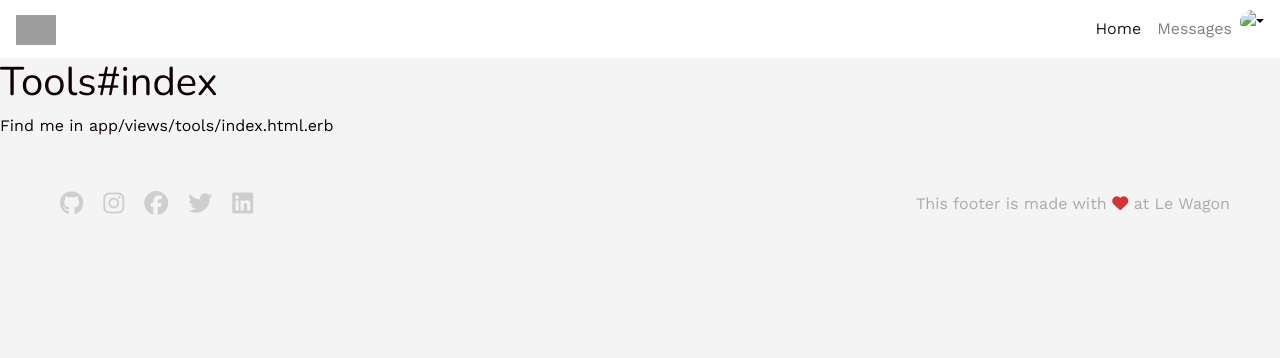
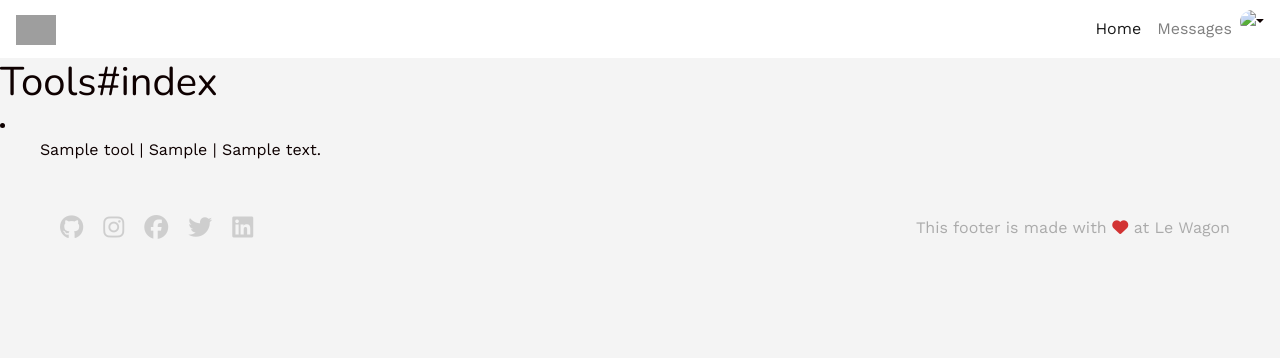
Before and after one commit to 4rte/borrow_app_rails, a Rails app: page /tools/index in a window 1280 px wide. Shown: the top 358 px of the page. Run offline with Rails 7, Linux system fonts and the light colour scheme; a user stored in the database is signed in; tables that the repository leaves empty hold one stand-in row (values such as "Sample post"); style sheets or scripts are compiled from the project's sources; some libraries are stand-ins or nearby versions; grey boxes are pictures that could not be loaded.

Commit message:
index view done (listing)

```diff
--- a/app/views/tools/index.html.erb
+++ b/app/views/tools/index.html.erb
@@ -1,2 +1,7 @@
 <h1>Tools#index</h1>
-<p>Find me in app/views/tools/index.html.erb</p>
+
+<% @tools.each do |tool| %>
+<li>
+  <ul> <%= tool.name %> | <%= tool.category %> | <%= tool.description %> </ul>
+</li>
+<% end %>
```
